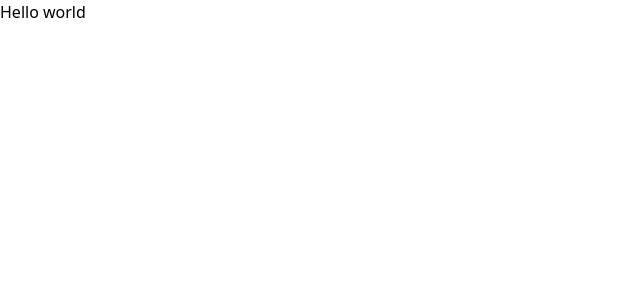
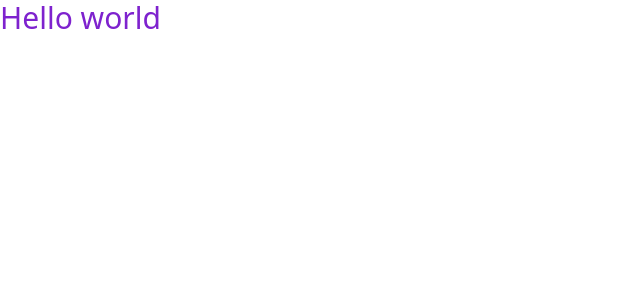
Before and after one commit to zablon-oigo/aws-route53-failover-routing, a React (Vite) app: page / in a window 1280 px wide. Shown: the top 300 px of the page, without its empty margins (0-640 px from the left). Built offline with nearby package versions, Linux system fonts and the light colour scheme.

Commit message:
Add tailwind config

```diff
--- a/tailwind.config.js
+++ b/tailwind.config.js
@@ -1,6 +1,9 @@
 /** @type {import('tailwindcss').Config} */
 export default {
-  content: [],
+  content: [
+    "./index.html",
+    "./src/**/*.{js,ts,jsx,tsx}"
+  ],
   theme: {
     extend: {},
   },
```
